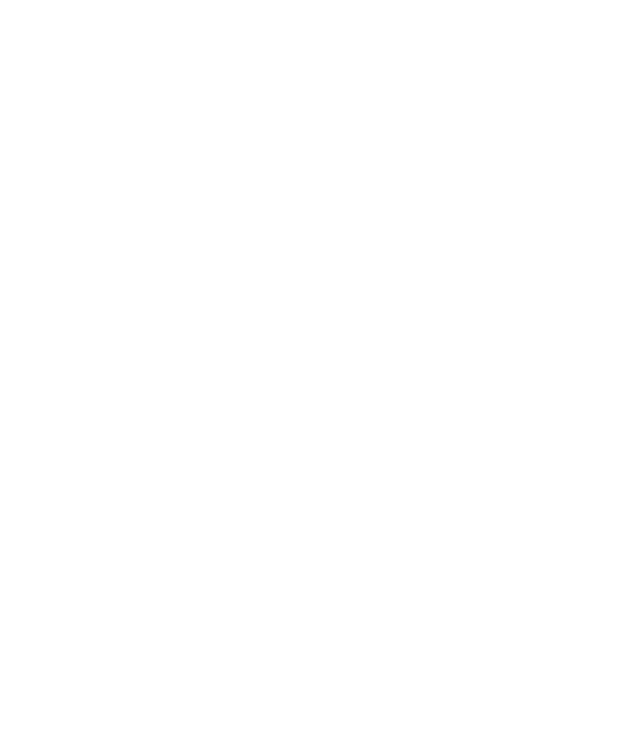
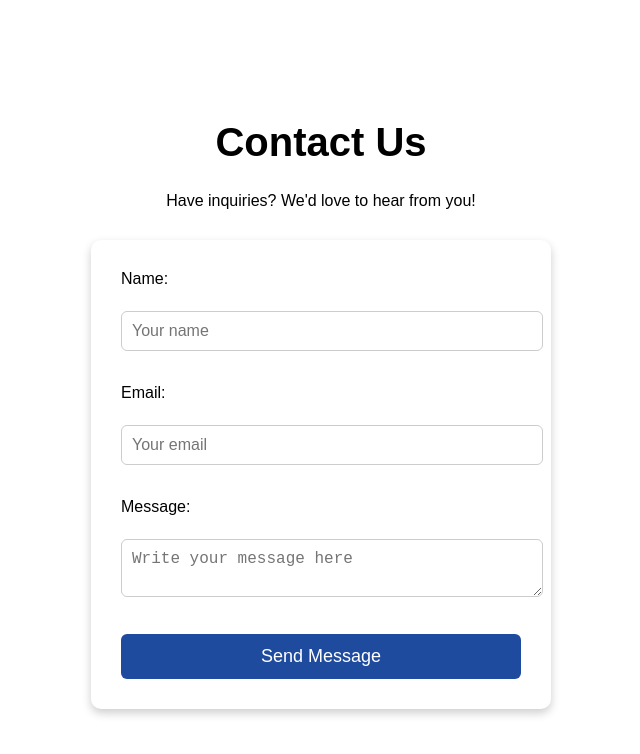
Before and after one commit to jancarlocopag-glitch/webcc101, a plain HTML site: page contact.html in a window 1280 px wide. Shown: the whole page, without its empty margins (319-959 px from the left). Drawn offline with Linux system fonts and the light colour scheme.

Commit message:
aboutUs nalang

```diff
--- /dev/null
+++ b/contact.css
@@ -0,0 +1,62 @@
+body {
+    margin: 0;
+    font-family: Arial, sans-serif;
+}
+
+p {
+    text-align: center;
+    /* Centers the paragraph text */
+    margin-bottom: 20px;
+    /* Optional: Adds some space below the paragraph */
+}
+
+/* Page Title */
+h1 {
+    margin-top: 120px;
+    text-align: center;
+    font-size: 40px;
+}
+
+/* Form Container */
+form {
+    width: 400px;
+    margin: 30px auto;
+    padding: 30px;
+    background: white;
+    border-radius: 10px;
+    box-shadow: 0px 4px 10px rgba(0, 0, 0, 0.2);
+}
+
+/* Labels */
+label {
+    font-size: 16px;
+    display: block;
+    margin-bottom: 5px;
+}
+
+/* Inputs */
+input,
+textarea {
+    width: 100%;
+    padding: 10px;
+    margin-bottom: 15px;
+    border-radius: 6px;
+    border: 1px solid #ccc;
+    font-size: 16px;
+}
+
+/* Button */
+button {
+    width: 100%;
+    padding: 12px;
+    background-color: #1e4b9e;
+    color: white;
+    border: none;
+    font-size: 18px;
+    border-radius: 6px;
+    cursor: pointer;
+}
+
+button:hover {
+    background-color: #163876;
+}
--- a/contact.html
+++ b/contact.html
@@ -4,10 +4,26 @@
 <head>
     <meta charset="UTF-8">
     <meta name="viewport" content="width=device-width, initial-scale=1.0">
-    <title>Document</title>
+    <title>Contact - TravelSpot</title>
+    <link rel="stylesheet" href="contact.css">
 </head>
 
 <body>
+    <h1>Contact Us</h1>
+    <p>Have inquiries? We'd love to hear from you!</p>
+
+    <form>
+        <label>Name:</label><br>
+        <input type="text" placeholder="Your name"><br><br>
+
+        <label>Email:</label><br>
+        <input type="email" placeholder="Your email"><br><br>
+
+        <label>Message:</label><br>
+        <textarea placeholder="Write your message here"></textarea><br><br>
+
+        <button type="submit">Send Message</button>
+    </form>
 
 </body>
 
--- /dev/null
+++ b/destination.css
@@ -0,0 +1,33 @@
+body {
+    margin: 0;
+    font-family: Arial, sans-serif;
+}
+
+/* Page Title */
+h1 {
+    margin-top: 120px;
+    text-align: center;
+    font-size: 40px;
+}
+
+/* Destination Section */
+h2 {
+    font-size: 28px;
+    margin: 40px 0 10px;
+    text-align: center;
+}
+
+p {
+    text-align: center;
+    max-width: 600px;
+    margin: auto;
+    font-size: 18px;
+}
+
+/* Optional: Add cards like the main page */
+.destination-box {
+    width: 80%;
+    margin: auto;
+    padding: 20px;
+    text-align: center;
+}
--- /dev/null
+++ b/home.css
@@ -0,0 +1,33 @@
+body {
+    margin: 0;
+    font-family: Arial, sans-serif;
+}
+
+/* Page Title */
+h1 {
+    text-align: center;
+    margin-top: 120px;
+    font-size: 40px;
+}
+
+/* Section Titles */
+h2 {
+    text-align: center;
+    margin-top: 40px;
+    font-size: 28px;
+}
+
+/* Paragraph */
+p {
+    text-align: center;
+    font-size: 18px;
+    max-width: 600px;
+    margin: 10px auto;
+}
+
+/* List */
+ul {
+    max-width: 300px;
+    margin: auto;
+    font-size: 18px;
+}
--- a/travel.css
+++ b/travel.css
@@ -1,6 +1,11 @@
 body {
     margin: 0;
     font-family: Arial, sans-serif;
+}
+
+.logo {
+    text-decoration: none;
+    color: black;
 }
 
 /* NAVIGATION BAR */
```
Also changed, not shown: destination.html (+15 -1 lines), home.html (+15 -1 lines), travel.html (+3 -1 lines).
